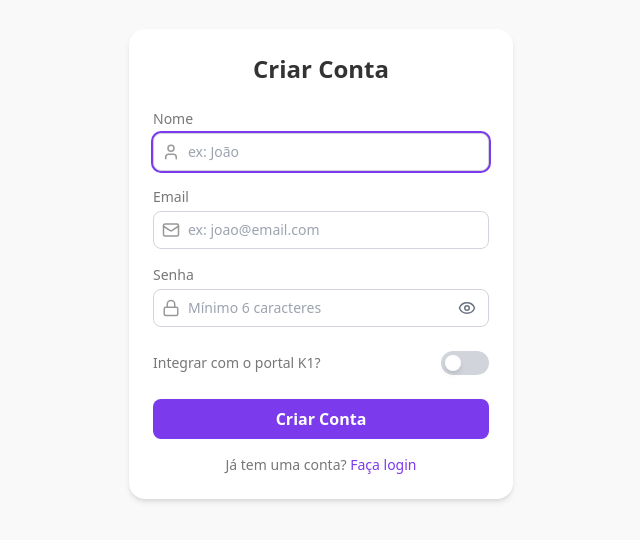
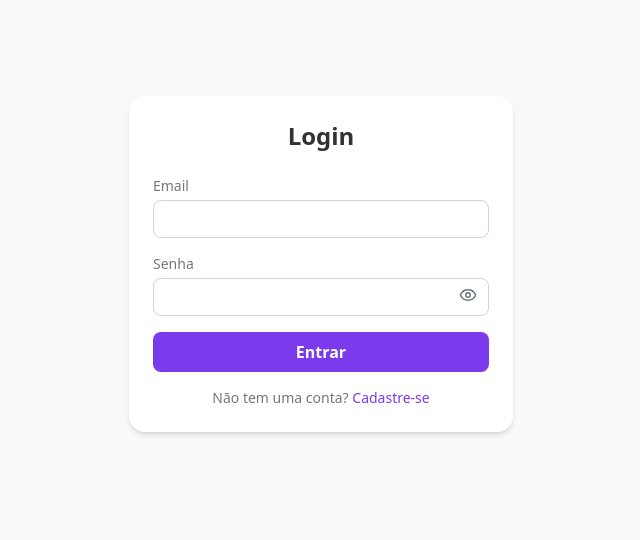
Before and after one commit to lealflavio/Projeto-Geral, a React (Vite) app in the folder dashboard/frontend/: page / in a window 1280 px wide. Shown: the part 136-676 px from the top of the page, without its empty margins (319-959 px from the left). Built offline with nearby package versions, Linux system fonts and the light colour scheme.

Commit message:
Update LoginPage.jsx

```diff
--- a/dashboard/frontend/src/pages/LoginPage.jsx
+++ b/dashboard/frontend/src/pages/LoginPage.jsx
@@ -1,235 +1,83 @@
-import React, { useState, useRef } from "react";
+import React, { useState } from "react";
+import axios from "axios";
 import { useNavigate } from "react-router-dom";
-import axios from "axios";
-import { Lock, Mail, Phone, User, Eye, EyeOff } from "lucide-react";
+import { Eye, EyeOff } from "lucide-react";
 
-const CadastroPage = () => {
-  const navigate = useNavigate();
-  const nomeRef = useRef(null);
-
-  const [nome, setNome] = useState("");
+const LoginPage = () => {
   const [email, setEmail] = useState("");
   const [senha, setSenha] = useState("");
   const [mostrarSenha, setMostrarSenha] = useState(false);
-  const [whatsapp, setWhatsapp] = useState("");
-  const [integrar, setIntegrar] = useState(false);
-  const [usuarioPortal, setUsuarioPortal] = useState("");
-  const [senhaPortal, setSenhaPortal] = useState("");
-  const [mostrarSenhaPortal, setMostrarSenhaPortal] = useState(false);
   const [erro, setErro] = useState("");
-  const [sucesso, setSucesso] = useState("");
   const [carregando, setCarregando] = useState(false);
+  const navigate = useNavigate();
 
-  React.useEffect(() => {
-    nomeRef.current && nomeRef.current.focus();
-  }, []);
-
-  const validarCampos = () => {
-    if (nome.trim().length < 3) return "Nome deve ter pelo menos 3 caracteres.";
-    if (!/\S+@\S+\.\S+/.test(email)) return "Email inválido.";
-    if (senha.length < 6) return "Senha deve ter pelo menos 6 caracteres.";
-    if (integrar) {
-      if (!usuarioPortal.trim()) return "Usuário do portal é obrigatório.";
-      if (!senhaPortal.trim()) return "Senha do portal é obrigatória.";
-      if (whatsapp && !/^\d{8,13}$/.test(whatsapp)) return "WhatsApp inválido.";
-    }
-    return null;
-  };
-
-  const handleCadastro = async (e) => {
+  const handleLogin = async (e) => {
     e.preventDefault();
     setErro("");
-    setSucesso("");
-
-    const erroValidacao = validarCampos();
-    if (erroValidacao) {
-      setErro(erroValidacao);
-      return;
-    }
-
     setCarregando(true);
-
     try {
-      const response = await axios.post("http://localhost:8000/auth/register", {
-        nome_completo: nome,
-        email,
-        senha,
-        whatsapp: integrar ? whatsapp : "",
-        usuario_portal: integrar ? usuarioPortal : "",
-        senha_portal: integrar ? senhaPortal : "",
+      const response = await axios.post("http://localhost:8000/auth/login", {
+        email: email,
+        senha: senha,
       });
 
-      if (response.status === 200 || response.status === 201) {
-        setSucesso("Conta criada com sucesso! Redirecionando...");
-        setTimeout(() => navigate("/"), 1800);
+      const token = response.data.access_token;
+      localStorage.setItem("authToken", token);
+      navigate("/dashboard");
+    } catch (err) {
+      console.error(err);
+      setErro("Email ou senha incorretos.");
     }
-    } catch (err) {
-      let mensagem = "Erro ao criar conta. Verifique os dados e tente novamente.";
-      if (err.response && err.response.data && err.response.data.detail) {
-        mensagem = err.response.data.detail;
-      }
-      setErro(mensagem);
-    } finally {
     setCarregando(false);
-    }
   };
-
-  // Campo com ícone, highlight e toggle para senha
-  const InputWithIcon = ({
-    label,
-    icon,
-    type,
-    placeholder,
-    value,
-    onChange,
-    inputRef,
-    isPassword,
-    mostrarSenha,
-    setMostrarSenha,
-    ...rest
-  }) => (
-    <div>
-      <label className="block text-sm text-[#777]">{label}</label>
-      <div className="relative flex items-center border border-gray-300 rounded-lg p-2 mt-1 focus-within:ring-2 focus-within:ring-[#7C3AED] transition-all bg-white">
-        {icon}
-        <input
-          ref={inputRef}
-          type={isPassword ? (mostrarSenha ? "text" : "password") : type}
-          placeholder={placeholder}
-          className="flex-1 outline-none text-sm bg-transparent pl-2"
-          value={value}
-          onChange={onChange}
-          {...rest}
-        />
-        {isPassword && (
-          <div
-            onClick={() => setMostrarSenha(!mostrarSenha)}
-            className="absolute right-3 cursor-pointer text-gray-500"
-            tabIndex={0}
-            role="button"
-            aria-label={mostrarSenha ? "Ocultar senha" : "Mostrar senha"}
-          >
-            {mostrarSenha ? <EyeOff size={18} /> : <Eye size={18} />}
-          </div>
-        )}
-      </div>
-    </div>
-  );
 
   return (
     <div className="min-h-screen flex items-center justify-center bg-[#F9F9F9] px-4">
       <div className="bg-white p-6 rounded-2xl shadow-md w-full max-w-sm">
-        <h2 className="text-2xl font-semibold text-[#333] text-center mb-6">Criar Conta</h2>
-        <form onSubmit={handleCadastro} className="space-y-4">
-
-          <InputWithIcon
-            label="Nome"
-            icon={<User size={18} className="text-[#999]" />}
-            type="text"
-            placeholder="ex: João"
-            value={nome}
-            onChange={(e) => setNome(e.target.value)}
-            inputRef={nomeRef}
-            required
-          />
-
-          <InputWithIcon
-            label="Email"
-            icon={<Mail size={18} className="text-[#999]" />}
+        <h2 className="text-2xl font-semibold text-[#333] text-center mb-6">Login</h2>
+        <form onSubmit={handleLogin} className="space-y-4">
+          <div>
+            <label className="block text-sm text-[#777]">Email</label>
+            <input
               type="email"
-            placeholder="ex: joao@email.com"
+              className="w-full mt-1 border border-gray-300 rounded-lg p-2 text-sm focus:outline-none focus:ring-2 focus:ring-[#7C3AED]"
               value={email}
               onChange={(e) => setEmail(e.target.value)}
               required
             />
-
-          <InputWithIcon
-            label="Senha"
-            icon={<Lock size={18} className="text-[#999]" />}
-            type="password"
-            placeholder="Mínimo 6 caracteres"
+          </div>
+          <div className="relative">
+            <label className="block text-sm text-[#777]">Senha</label>
+            <input
+              type={mostrarSenha ? "text" : "password"}
+              className="w-full mt-1 border border-gray-300 rounded-lg p-2 text-sm focus:outline-none focus:ring-2 focus:ring-[#7C3AED]"
               value={senha}
               onChange={(e) => setSenha(e.target.value)}
-            isPassword
-            mostrarSenha={mostrarSenha}
-            setMostrarSenha={setMostrarSenha}
               required
             />
-
-          {/* Toggle integração - switch colorido ao ativar */}
-          <div className="flex items-center justify-between py-2">
-            <label className="text-sm text-[#777]">Integrar com o portal K1?</label>
-            <button
-              type="button"
-              onClick={() => setIntegrar(!integrar)}
-              className={`w-12 h-6 flex items-center rounded-full p-1 cursor-pointer transition-all duration-300 border-none focus:outline-none
-                ${integrar ? "bg-[#7C3AED]" : "bg-gray-300"}
-              `}
-              style={{ justifyContent: integrar ? "flex-end" : "flex-start" }}
-              aria-pressed={integrar}
+            <div
+              onClick={() => setMostrarSenha(!mostrarSenha)}
+              className="absolute right-3 top-8 cursor-pointer text-gray-500"
             >
-              <div className="bg-white w-4 h-4 rounded-full shadow-md" />
-            </button>
+              {mostrarSenha ? <EyeOff size={18} /> : <Eye size={18} />}
             </div>
-
-          {/* Campos extras condicionais */}
-          {integrar && (
-            <>
-              <InputWithIcon
-                label="Usuário do Portal"
-                icon={<User size={18} className="text-[#999]" />}
-                type="text"
-                placeholder="ex: joao.silva"
-                value={usuarioPortal}
-                onChange={(e) => setUsuarioPortal(e.target.value)}
-                required
-              />
-
-              <InputWithIcon
-                label="Senha do Portal"
-                icon={<Lock size={18} className="text-[#999]" />}
-                type="password"
-                placeholder="Sua senha do portal"
-                value={senhaPortal}
-                onChange={(e) => setSenhaPortal(e.target.value)}
-                isPassword
-                mostrarSenha={mostrarSenhaPortal}
-                setMostrarSenha={setMostrarSenhaPortal}
-                required
-              />
-
-              <InputWithIcon
-                label="WhatsApp"
-                icon={<Phone size={18} className="text-[#999]" />}
-                type="text"
-                placeholder="912345678"
-                value={whatsapp}
-                onChange={(e) => setWhatsapp(e.target.value)}
-              />
-
-              <p className="text-xs text-[#999] -mt-2">Poderá fazer mais tarde, se preferir.</p>
-            </>
-          )}
-
+          </div>
           {erro && <p className="text-red-500 text-sm">{erro}</p>}
-          {sucesso && <p className="text-green-600 text-sm">{sucesso}</p>}
-
           <button
             type="submit"
-            className="w-full bg-[#7C3AED] text-white py-2 rounded-lg font-semibold hover:bg-[#6B21A8] transition"
+            className="w-full bg-[#7C3AED] text-white py-2 rounded-lg font-semibold hover:bg-[#6B21A8]"
             disabled={carregando}
           >
-            {carregando ? "Criando..." : "Criar Conta"}
+            {carregando ? "Entrando..." : "Entrar"}
           </button>
         </form>
-
         <p className="text-sm text-center text-[#777] mt-4">
-          Já tem uma conta?{' '}
+          Não tem uma conta?{" "}
           <span
             className="text-[#7C3AED] hover:underline cursor-pointer"
-            onClick={() => navigate("/")}
+            onClick={() => navigate("/cadastro")}
           >
-            Faça login
+            Cadastre-se
           </span>
         </p>
       </div>
@@ -237,4 +85,4 @@ const CadastroPage = () => {
   );
 };
 
-export default CadastroPage;
+export default LoginPage;
```
Lines whose indentation alone changed are shown as unchanged.
